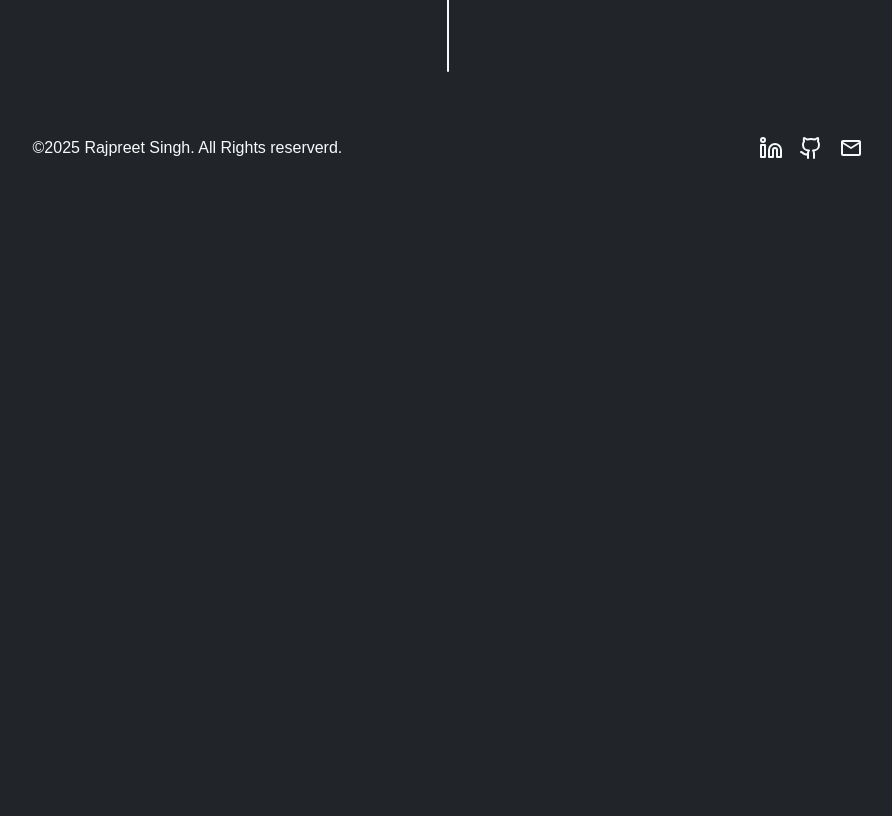
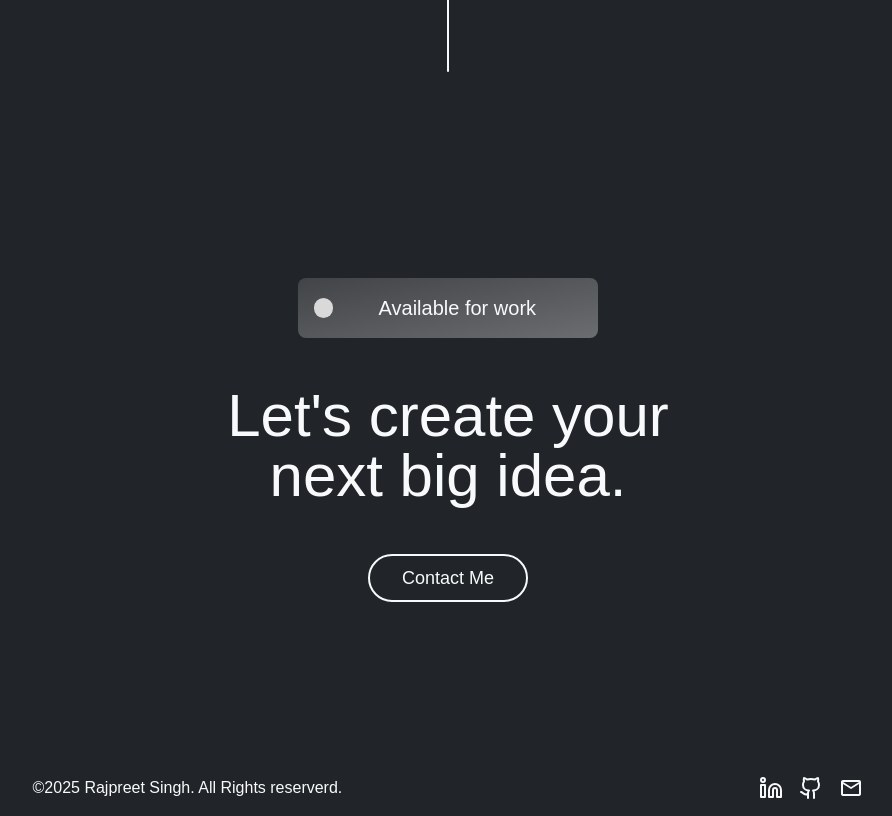
Before and after one commit to Rajpreet0/Rajpreet-Portfolio-2025, a Next.js app: page / in a window 1280 px wide. Shown: the part 2280-3096 px from the top of the page, without its empty margins (192-1084 px from the left). Before the commit the page ends 2456 px from the top, so only its background shows below. Built offline with nearby package versions, Linux system fonts and the light colour scheme; a web font is replaced by a local one.

Commit message:
added contact section

```diff
--- a/src/app/page.tsx
+++ b/src/app/page.tsx
@@ -1,3 +1,4 @@
+import ContactSection from "@/components/ContactSection";
 import Footer from "@/components/Footer";
 import LandingPage from "@/components/LandingPage";
 import ProfilePage from "@/components/ProfilePage";
@@ -10,6 +11,7 @@ export default function Home() {
         <LandingPage />
         <ProfilePage />
         <TimelinePage />
+        <ContactSection/>
       </div>
       <Footer />
     </div>
--- /dev/null
+++ b/src/components/ContactSection.tsx
@@ -0,0 +1,16 @@
+import React from 'react'
+import WorkingLabel from './WorkingLabel'
+
+const ContactSection = () => {
+  return (
+    <div className='relative h-[60vh] w-full flex flex-col items-center gap-6 justify-center md:gap-12 md:h-[80vh]'>
+        <WorkingLabel/>
+        <p className='text-center text-white text-4xl md:text-6xl'>Let's create your <br/> next big idea.</p>
+        <button className='text-white text-lg border-2 p-2 rounded-full px-8 hover:scale-105 transition-all cursor-pointer'>
+            Contact Me
+        </button>
+    </div>
+  )
+}
+
+export default ContactSection
--- a/src/components/Footer.tsx
+++ b/src/components/Footer.tsx
@@ -5,7 +5,7 @@ import { MdOutlineEmail } from "react-icons/md";
 
 const Footer = () => {
   return (
-    <div className='p-4 w-full flex flex-row items-center justify-around'>
+    <div className='p-1 w-full flex flex-col items-center justify-around gap-4 md:p-4 md:flex-row md:gap-0'>
         <div>
             <p className='text-white text-md'>&copy;2025 Rajpreet Singh. All Rights reserverd.</p>
         </div>
--- /dev/null
+++ b/src/components/WorkingLabel.tsx
@@ -0,0 +1,12 @@
+import React from 'react'
+
+const WorkingLabel = () => {
+  return (
+    <div className='w-[300px] flex flex-row items-center  bg-gradient-to-tl from-[#D9D9D9]/40 to-[#737373]/40 p-4 rounded-lg'>
+        <div className='w-5 h-5 rounded-full bg-[#D9D9D9]'></div>
+        <p className='text-lg text-white text-center w-full md:text-xl'>Available for work</p>
+    </div>
+  )
+}
+
+export default WorkingLabel
```
